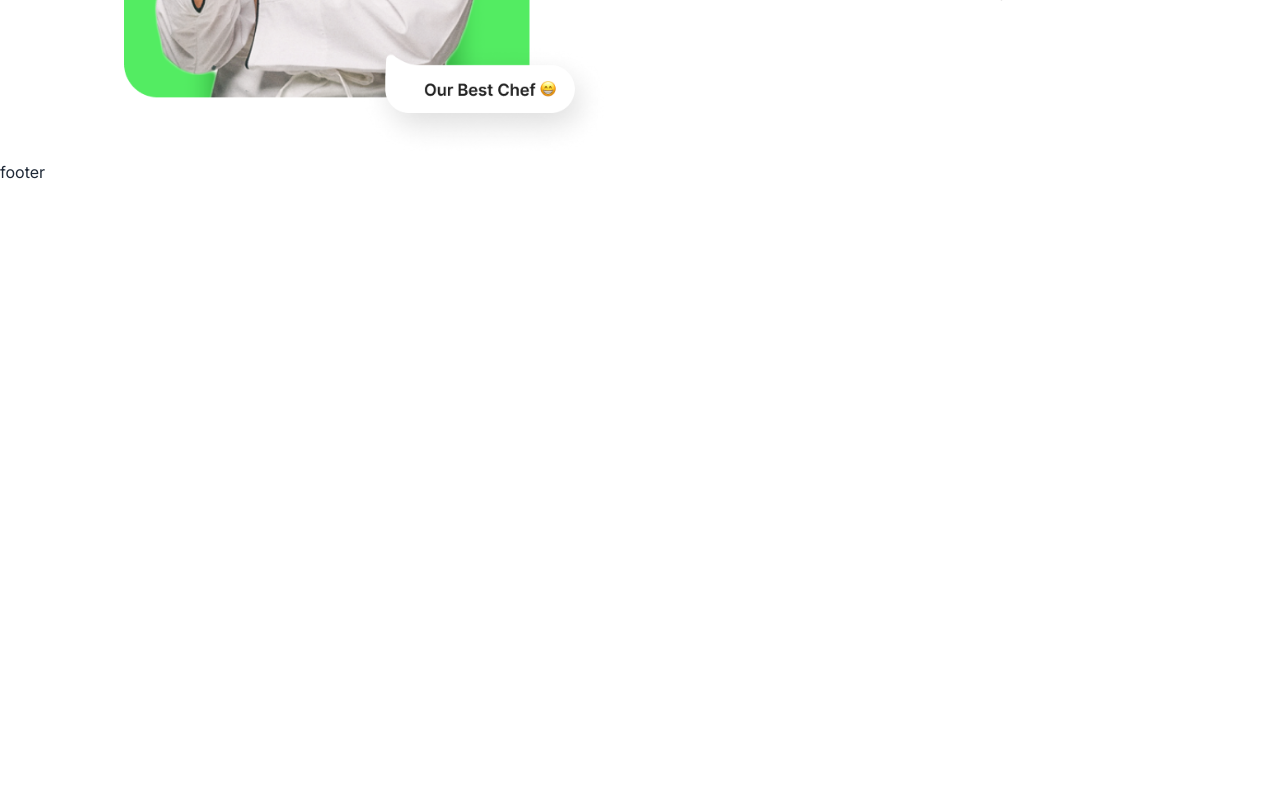
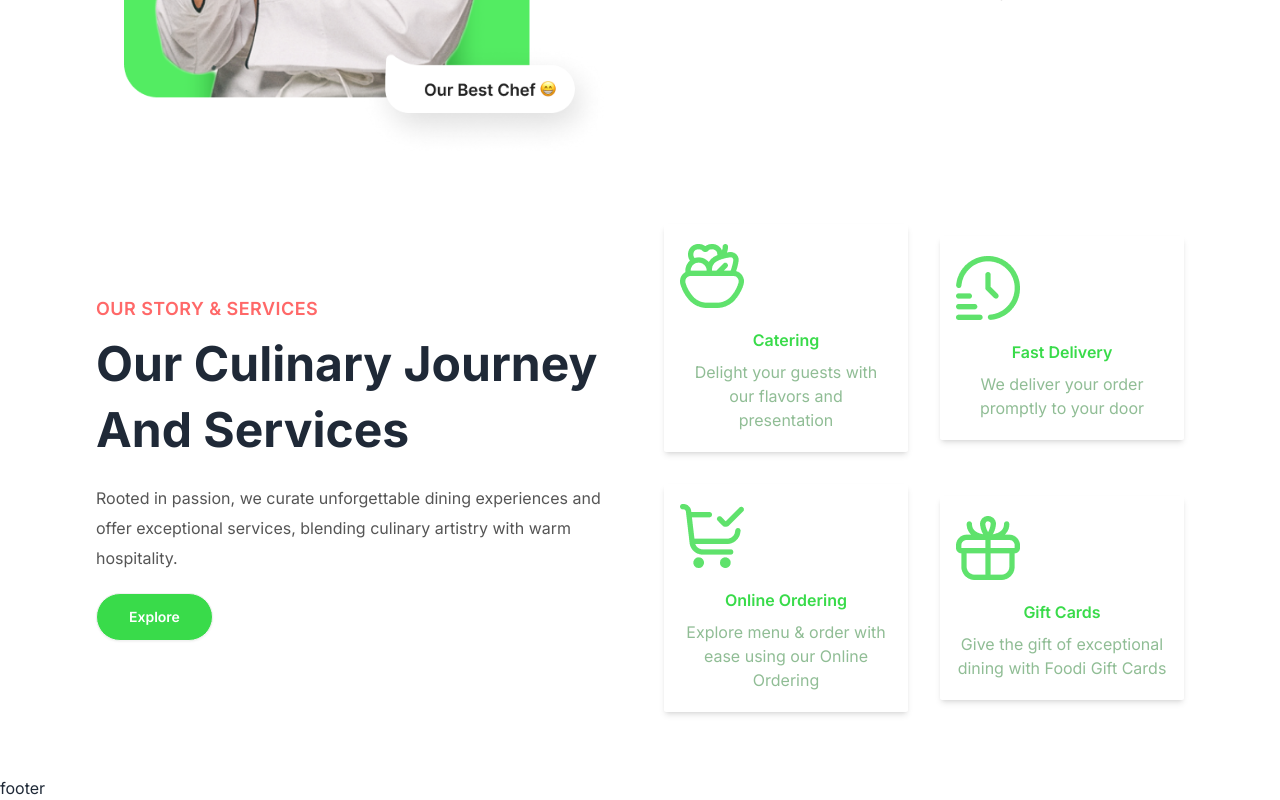
Before and after one commit to Jimshad-tp/Foodi_The_Complete_Mern_App, a React (Vite) app in the folder foodi-client/: page / in a window 1280 px wide. Shown: the part 2598-3398 px from the top of the page. Before the commit the page ends 2782 px from the top, so only its background shows below. Built offline with nearby package versions, Linux system fonts and the light colour scheme.

Commit message:
Services block added

```diff
--- a/foodi-client/src/pages/home/Home.jsx
+++ b/foodi-client/src/pages/home/Home.jsx
@@ -3,14 +3,16 @@
 import Category from './Category'
 import SpecialDishes from './SpecialDishes'
 import Testimonials from './Testimonials'
+import Services from './Services'
 
 function Home() {
   return (
     <div>
-    <Banner/>
-    <Category/>
-    <SpecialDishes/>
-    <Testimonials/>
+      <Banner />
+      <Category />
+      <SpecialDishes />
+      <Testimonials />
+      <Services />
     </div>
   )
 }
--- /dev/null
+++ b/foodi-client/src/pages/home/Services.jsx
@@ -0,0 +1,68 @@
+import React from "react";
+import { FaChampagneGlasses } from "react-icons/fa6";
+
+const serviceLists = [
+  {
+    id: 1,
+    title: "Catering",
+    description: "Delight your guests with our flavors and presentation",
+    image: "/images/home/services/icon1.png",
+  },
+  {
+    id: 2,
+    title: "Fast Delivery",
+    description: "We deliver your order promptly to your door",
+    image: "/images/home/services/icon2.png",
+  },
+  {
+    id: 3,
+    title: "Online Ordering",
+    description: "Explore menu & order with ease using our Online Ordering",
+    image: "/images/home/services/icon3.png",
+  },
+  {
+    id: 4,
+    title: "Gift Cards",
+    description: "Give the gift of exceptional dining with Foodi Gift Cards",
+    image: "/images/home/services/icon4.png",
+  },
+];
+const Services = () => {
+  return (
+    <div className="section-container my-16">
+      <div className="flex flex-col md:flex-row items-center justify-between gap-12">
+        {/* text */}
+        <div className="md:w-1/2">
+          <div className="text-left  md:w-4/0">
+            <p className="subtitle">Our Story & Services</p>
+            <h2 className="title">Our Culinary Journey And Services</h2>
+            <p className="my-5 text-secondary leading-[30px]">
+              Rooted in passion, we curate unforgettable dining experiences and
+              offer exceptional services, blending culinary artistry with warm
+              hospitality.
+            </p>
+            <button className="btn bg-green text-white px-8 py-3 rounded-full">
+              Explore
+            </button>
+          </div>
+        </div>
+        <div className="md:w-1/2">
+          <div className="grid sm:grid-cols-2 grid-cols-1 gap-8 items-center">
+            {serviceLists.map((service) => (
+              <div
+                key={service.id}
+                className="shadow-md rounded-sm py-5 px-4 text-center space-y-2 text-green cursor-pointer hover:border-indigo-600 transition-all duration-200 hover:border"
+              >
+                <img src={service.image} alt="" className="max-auto" />
+                <h5 className="pt-3 font-semibold">{service.title}</h5>
+                <p className="text-[#90bd95]">{service.description}</p>
+              </div>
+            ))}
+          </div>
+        </div>
+      </div>
+    </div>
+  );
+};
+
+export default Services;
--- a/foodi-client/src/pages/home/Testimonials.jsx
+++ b/foodi-client/src/pages/home/Testimonials.jsx
@@ -43,8 +43,9 @@
               <div className="space-y-1">
                 <h5 className="text-lg fond-semibold">Customer Feedback</h5>
                 <div className="flex items-center gap-2">
-                  <FaStar className="text-yellow-400"/>
-                  <span className="fond-medium">4.9</span><span className="text-[#807e7e]">(18.6k Reviews)</span>
+                  <FaStar className="text-yellow-400" />
+                  <span className="fond-medium">4.9</span>
+                  <span className="text-[#807e7e]">(18.6k Reviews)</span>
                 </div>
               </div>
             </div>
```
Also changed, not shown: foodi-client/src/pages/home/SpecialDishes.jsx (+17 -13 lines), foodi-client/src/components/Banner.jsx (line endings or trailing spaces).
